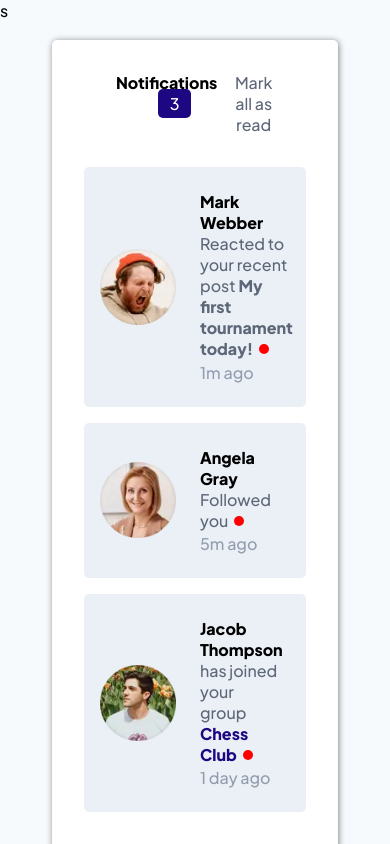
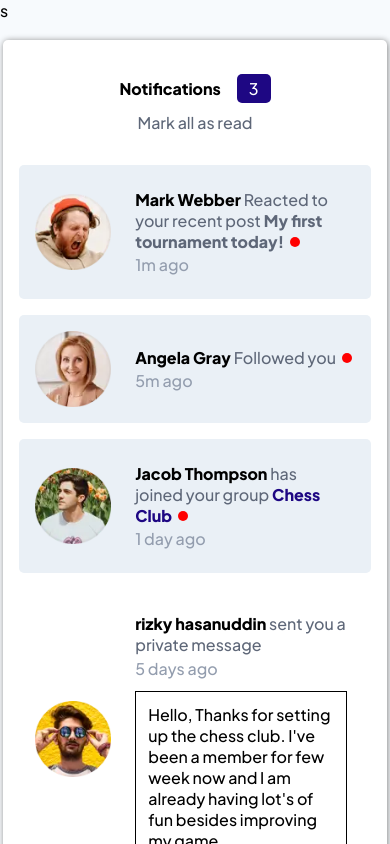
Before and after one commit to preetamvarun/Notifications-Page, a React (Create React App) app: page / in a window 390 px wide. Shown: the top 844 px of the page. Built offline with nearby package versions, Linux system fonts and the light colour scheme.

Commit message:
completed the project!

```diff
--- a/src/App.css
+++ b/src/App.css
@@ -3,6 +3,18 @@
   width : 75%;
   padding : .2rem;
   margin : auto;
+}
+
+@media (max-width : 376px){
+  .App {
+    width : 100%;
+  }
+}
+
+@media (min-width : 376px) and (max-width : 540px){
+  .App {
+    width : 100%;
+  }
 }
 
 .App-logo {
--- a/src/Childnot.css
+++ b/src/Childnot.css
@@ -49,15 +49,16 @@
 
 /* WRITING MEDIA QUERIES FOR MOBILE PHONES */
 
-@media (max-width : 376px){
+@media (max-width : 400px){
     .noteCount{
         display: flex;
         flex-direction: column;
     }
     .notificationsCount{
-        margin : auto;
+        width : 80%;
+        padding : .35rem;
     }
     .noteCount a{
-        margin : .5rem auto;
+        margin : .45rem auto 0 auto;
     }
 }
--- a/src/Recentnots.css
+++ b/src/Recentnots.css
@@ -65,3 +65,18 @@
 .Recentnots > div p:nth-child(3):hover{
     background-color: hsla(219, 70%, 66%, 0.183);
 }
+
+@media (max-width : 400px){
+    .Recentnots{
+        margin : 1rem 0rem;
+    }
+    .Recentnots > div p:nth-child(3){
+        width : 100%;
+    }
+}
+
+@media (min-width : 400px) and (max-width : 540px){
+    .Recentnots > div p:nth-child(3){
+        width : 100%;
+    }
+}
```
